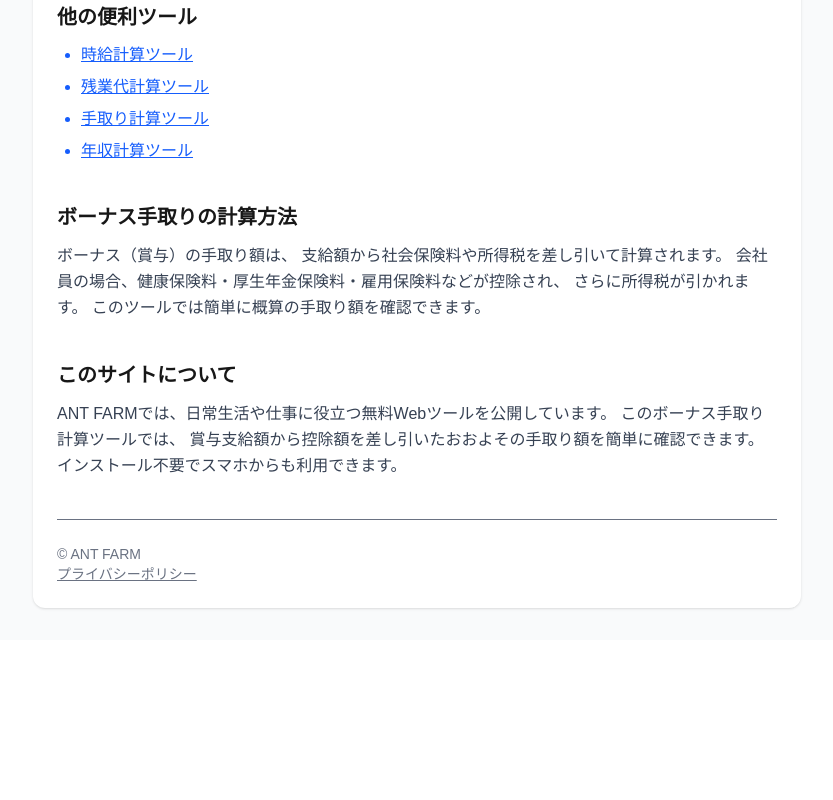
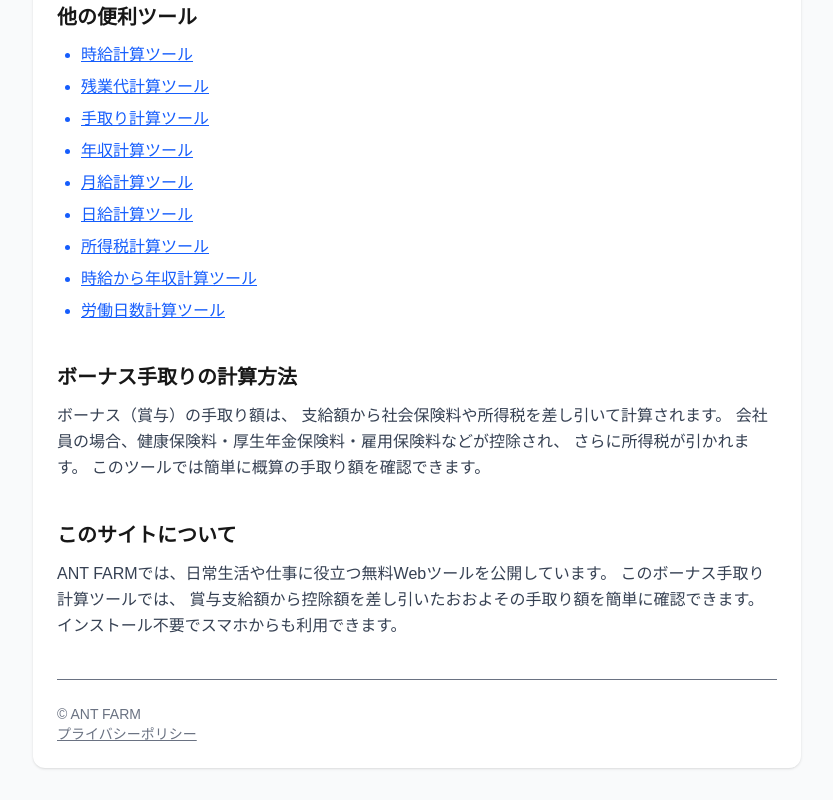
Before and after one commit to antfarm-lab/bonus-calc, a Next.js app: page / in a window 1280 px wide. Shown: the part 778-1578 px from the top of the page, without its empty margins (223-1056 px from the left). Before the commit the page ends 1418 px from the top, so only its background shows below. Built offline with nearby package versions, Linux system fonts and the light colour scheme.

Commit message:
add internal links

```diff
--- a/app/page.tsx
+++ b/app/page.tsx
@@ -84,7 +84,10 @@
         </section>
 
         <section className="mt-10">
-          <h2 className="text-xl font-bold mb-3">他の便利ツール</h2>
+         <h2 className="text-xl font-bold mb-3">
+  他の便利ツール
+</h2>
+
 <ul className="list-disc pl-6 space-y-2 text-blue-600 underline">
   <li>
     <a href="https://wage-calc-tawny.vercel.app/">
@@ -104,6 +107,31 @@
   <li>
     <a href="https://annual-income-calc.vercel.app/">
       年収計算ツール
+    </a>
+  </li>
+  <li>
+    <a href="https://monthly-salary-calc.vercel.app/">
+      月給計算ツール
+    </a>
+  </li>
+  <li>
+    <a href="https://daily-wage-calc.vercel.app/">
+      日給計算ツール
+    </a>
+  </li>
+  <li>
+    <a href="https://tax-calc-murex.vercel.app/">
+      所得税計算ツール
+    </a>
+  </li>
+  <li>
+    <a href="https://hourly-to-annual-calc.vercel.app/">
+      時給から年収計算ツール
+    </a>
+  </li>
+  <li>
+    <a href="https://working-days-calc.vercel.app/">
+      労働日数計算ツール
     </a>
   </li>
 </ul>
```
Lines whose indentation alone changed are shown as unchanged.
